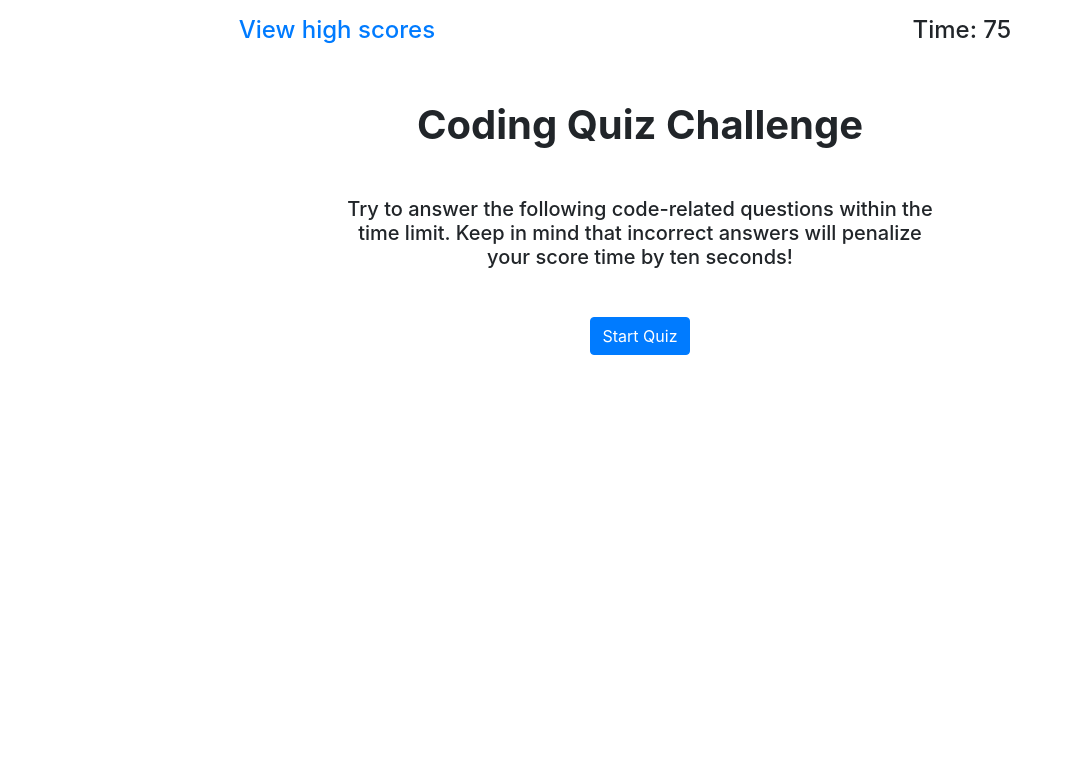
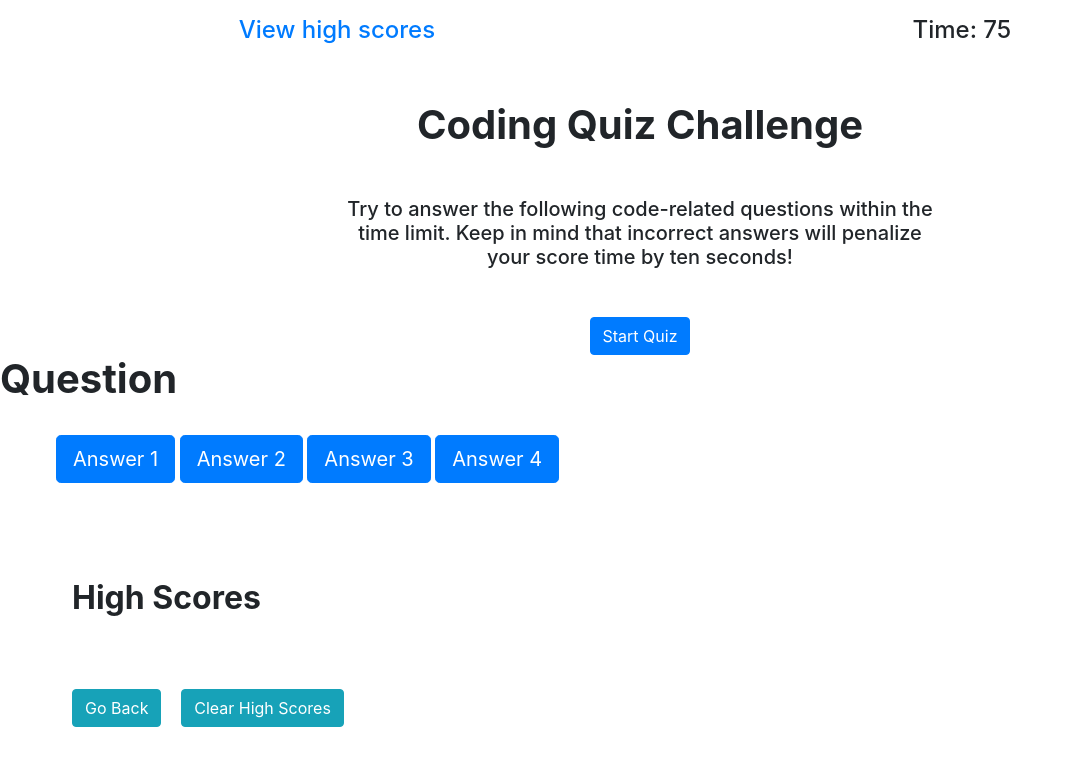
Before and after one commit to zwind66/Shuai-s-Assignment-4, a plain HTML site: page index.html in a window 1280 px wide. Shown: the whole page, without its empty margins (0-1072 px from the left). Drawn offline with nearby package versions, Linux system fonts and the light colour scheme; files that its build step writes are made by us from their sources.

Commit message:
add css style

```diff
--- a/index.html
+++ b/index.html
@@ -27,18 +27,16 @@
             <button type="button" id="start-btn" class="btn btn-primary">Start Quiz</button>
         </section>
         <!--questions-->
-        <section id="questions" class="d-none">
-            <h1 class="h1 ">Question</h1>
-            <div id="answer-btn" class="answer-btn">
-                <button class="btn">Answer 1</button>
-                <button class="btn">Answer 2</button>
-                <button class="btn">Answer 3</button>
-                <button class="btn">Answer 4</button>
+        <section id="questions" class="">
+            <h1 class="h1 mb-4 justify-content-center font-weight-bold">Question</h1>
+            <div id="answer-btn" class="pl-5 pt-2 pb-3 m-2 justify-content-center">
+                <button class="btn btn-primary btn-lg mb-3" id="0">Answer 1</button>
+                <button class="btn btn-primary btn-lg mb-3" id="1">Answer 2</button>
+                <button class="btn btn-primary btn-lg mb-3" id="2">Answer 3</button>
+                <button class="btn btn-primary btn-lg mb-3" id="3">Answer 4</button>
             </div>
             <h2 id="check-answer" class="correct-wrong hide"></h2>
-            <div class="controls">
-            <button id="next-btn" class="next-btn hide">Next</button>
-            </div>
+            <div class="controls"></div>
         </section>
         <!--score-->
         <section id="score" class="d-none">
@@ -50,17 +48,12 @@
             </form>
         </section>
         <!--highscores-->
-        <section id="highscores" class="d-none">
-            <div id="high-scores">
-            <h1 class="centered">Leaderboard</h1>
-            <div id="highscore" class="highscore highscore-list">
+        <section id="highscores" class="pl-5 ml-4 pt-5 justify-content-center font-weight-bold ">
+            <h2 class="font-weight-bold pt-2 pb-3 mb-2">High Scores</h2>
+            <div id="listOfHighScores" class="list-group list-group-flush pt-2 pb-3 mb-2"></div>
+                <button type="submit" class="btn btn-info mt-3 mr-3" id="goBackBtn">Go Back</button>
+                <button type="submit" class="btn btn-info mt-3" id="clearHighScoreBtn">Clear High Scores</button>
             </div>
-            <div class="controls">
-            <button id="restart-btn">Restart</button>
-            <button id="clear-btn">Clear Scores</button>
-            </div>
-            </div>
-
         </section>
     </body>
 </html>
```
